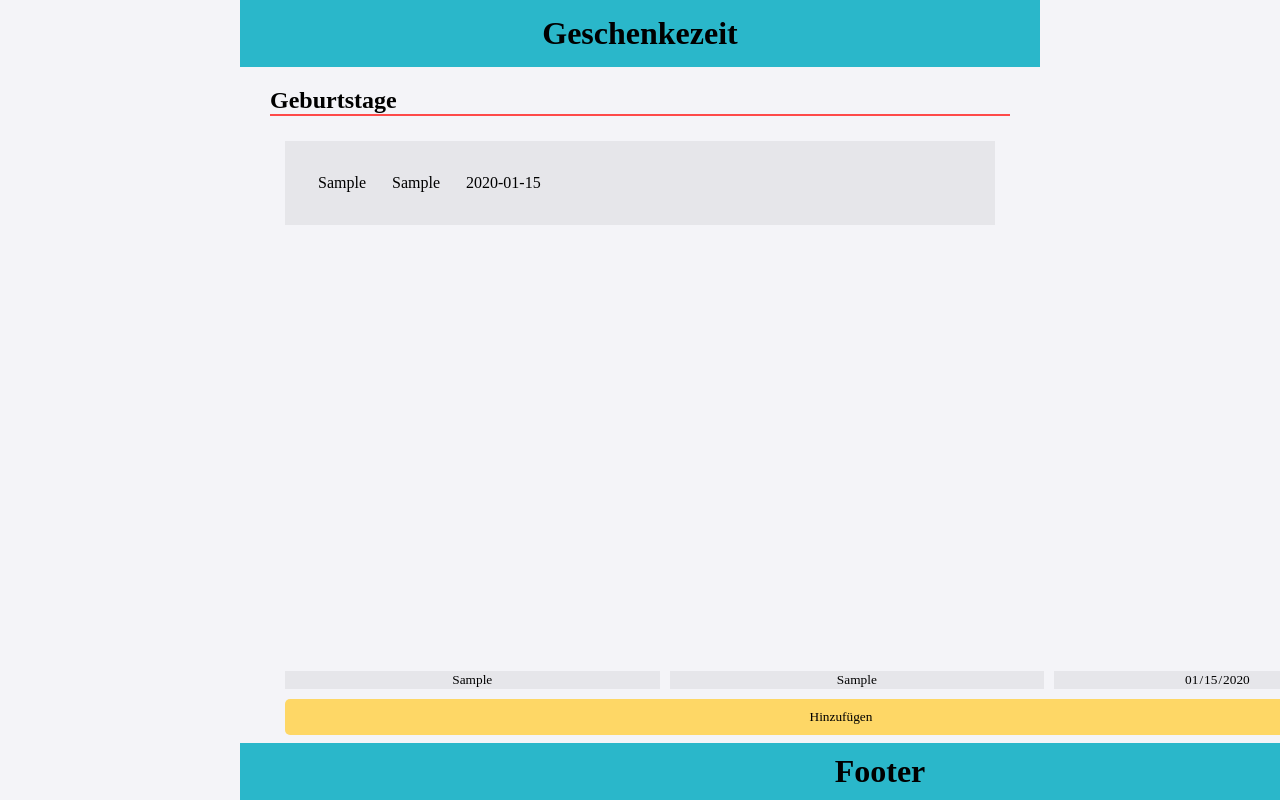
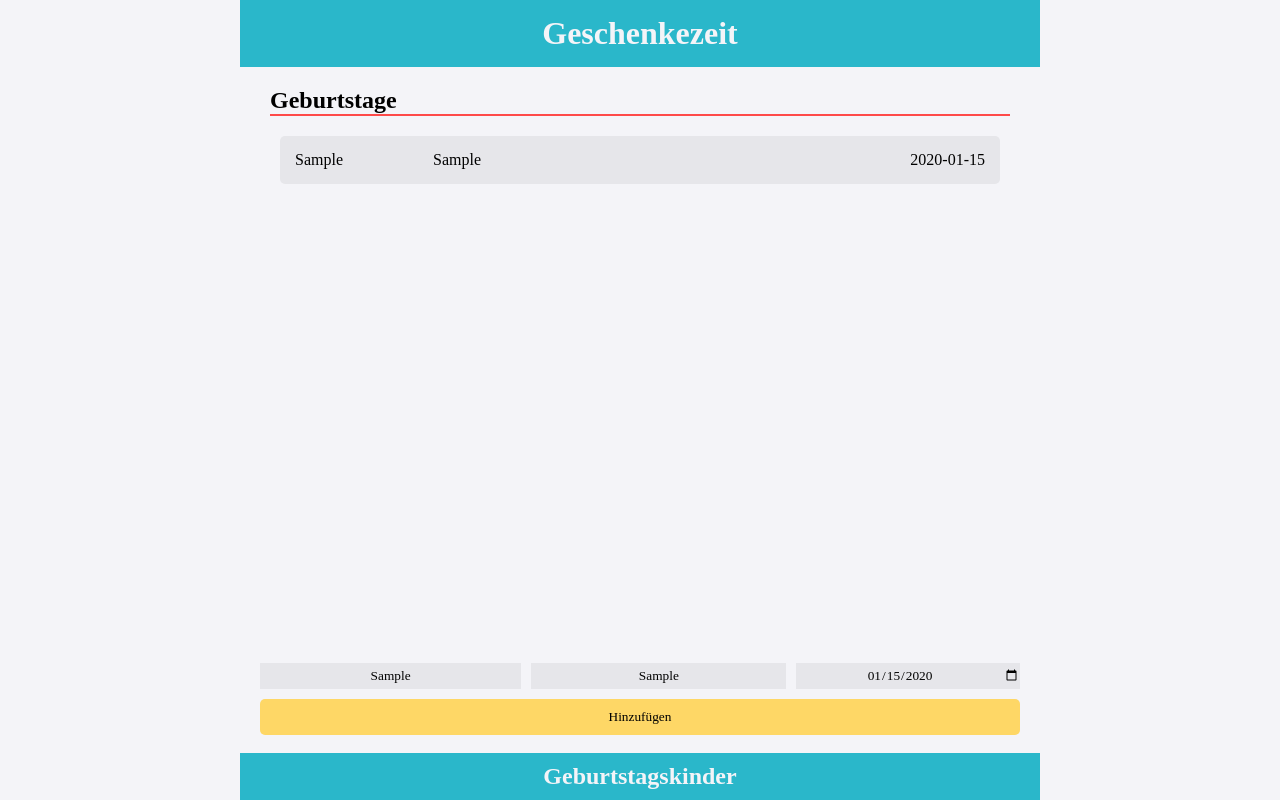
Before and after one commit to AntjeWalter/Geschenkezeit, a Next.js app: page / in a window 1280 px wide. Both pictures are taken after typing "Sample", "Sample", "2020-01-15" into the empty fields and a click on the button "Hinzufügen". Built offline with nearby package versions, Linux system fonts and the light colour scheme; a web font is replaced by a local one.

Commit message:
Fix styling of footer and input

```diff
--- a/components/BirthdayList.js
+++ b/components/BirthdayList.js
@@ -4,32 +4,36 @@ import styled from "styled-components";
 export default function BirthdayList({ id, name, birthday, ideas }) {
   return (
     <StyledTable>
-      <tbody key={id}>
-        <StyledTableData>
-          <td>{name}</td>
-          <td>{ideas.join(", ")}</td>
-          <StyledBirthday>{birthday}</StyledBirthday>
-        </StyledTableData>
-      </tbody>
+      <StyledName>{name}</StyledName>
+      <StyledIdeas>{ideas.join(", ")}</StyledIdeas>
+      <StyledBirthday>{birthday}</StyledBirthday>
     </StyledTable>
   );
 }
 
-const StyledTable = styled.table`
+const StyledTable = styled.div`
+  display: grid;
+  grid-template-columns: 20% 60% 20%;
+  grid-template-areas: "a b c";
   font-family: AppleGothic;
   margin: auto;
+  margin-bottom: 10px;
   width: 90%;
   word-wrap: break-word;
   background-color: #e6e6ea;
-  padding: 5px;
-  border: 5px solid #f4f4f8;
+  padding: 15px;
+  border-radius: 5px;
 `;
 
-const StyledTableData = styled.td`
-  border-collapse: separate;
-  border-spacing: 1.5em;
+const StyledName = styled.div`
+  grid-area: "a";
 `;
 
-const StyledBirthday = styled.td`
+const StyledIdeas = styled.div`
+  grid-area: "b";
+`;
+
+const StyledBirthday = styled.div`
+  grid-area: "c";
   text-align: right;
 `;
--- a/components/Footer.js
+++ b/components/Footer.js
@@ -1,16 +1,22 @@
 import styled from "styled-components";
 
 export default function Footer() {
-  return <StyledFooter>Footer</StyledFooter>;
+  return (
+    <div>
+      <StyledFooter>Geburtstagskinder</StyledFooter>
+    </div>
+  );
 }
 
-const StyledFooter = styled.h1`
+const StyledFooter = styled.h2`
   font-family: AppleGothic;
   text-align: center;
   background-color: #2ab7ca;
+  color: #f4f4f8;
   margin-block: 0px;
   padding: 10px;
   position: fixed;
   bottom: 0;
-  width: 100%;
+  width: 100vw;
+  max-width: 800px;
 `;
--- a/components/GlobalStyles.js
+++ b/components/GlobalStyles.js
@@ -10,6 +10,7 @@ const GlobalStyles = createGlobalStyle`
         margin-left: auto;
         margin-right: auto;
         background-color: #f4f4f8;
+        height: 100vh;
     }
 
     * {
--- a/components/Header.js
+++ b/components/Header.js
@@ -8,6 +8,7 @@ const StyledHeader = styled.h1`
   font-family: AppleGothic;
   text-align: center;
   background-color: #2ab7ca;
+  color: #f4f4f8;
   margin-block: 0px;
   padding: 15px;
 `;
--- a/components/Input.js
+++ b/components/Input.js
@@ -29,7 +29,12 @@ export default function Input({ onCreateEntry }) {
         placeholder="Geschenkideen"
         name="idea"
       ></StyledIdeaInput>
-      <StyledDateInput type="date" placeholder="Geburtstag" name="date" />
+      <StyledDateInput
+        type="date"
+        placeholder="Geburtstag"
+        name="date"
+        min="1900-01-01"
+      />
       <StyledSubmitButton type="submit">Hinzufügen</StyledSubmitButton>
     </StyledForm>
   );
@@ -39,13 +44,14 @@ const StyledForm = styled.form`
   position: fixed;
   display: flex;
   flex-wrap: wrap;
+  justify-items: center;
   bottom: 20px;
   gap: 10px;
-  margin: 25px;
-  margin-right: 25px;
+  margin-bottom: 25px;
   background-color: #f4f4f8;
   padding: 20px;
-  width: 90%;
+  max-width: 800px;
+  width: 100vw;
 `;
 
 const StyledNameInput = styled.input`
@@ -54,6 +60,7 @@ const StyledNameInput = styled.input`
   font-family: AppleGothic;
   text-align: center;
   flex-grow: 1;
+  padding: 5px;
 `;
 
 const StyledIdeaInput = styled.input`
--- a/package.json
+++ b/package.json
@@ -18,6 +18,7 @@
     "next": "13.0.3",
     "react": "18.2.0",
     "react-dom": "18.2.0",
+    "react-icons": "^4.7.1",
     "styled-components": "^5.3.6"
   },
   "devDependencies": {
```
Also changed, not shown: 1 other file (tests, documents, lock files or other folders).
